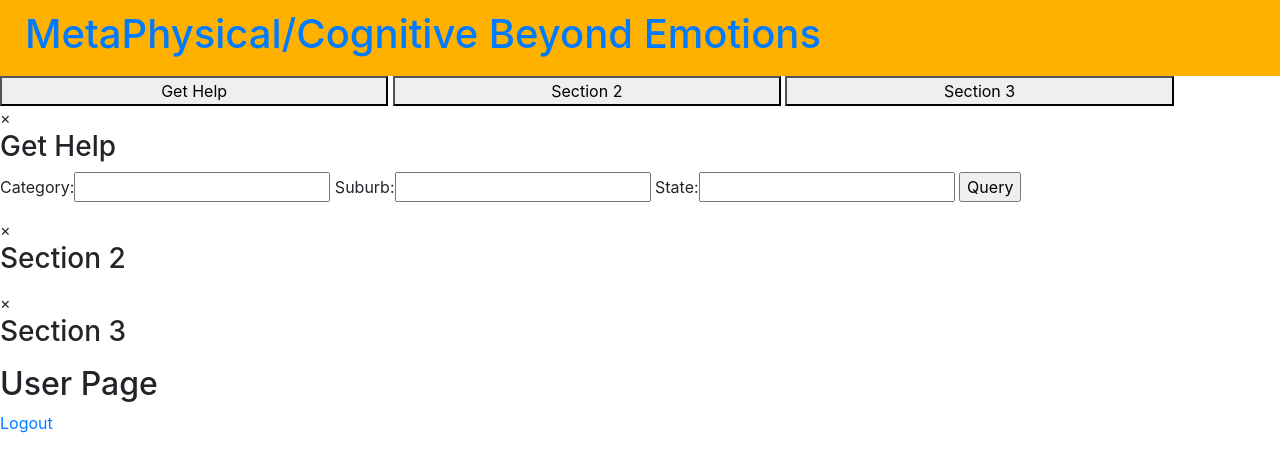
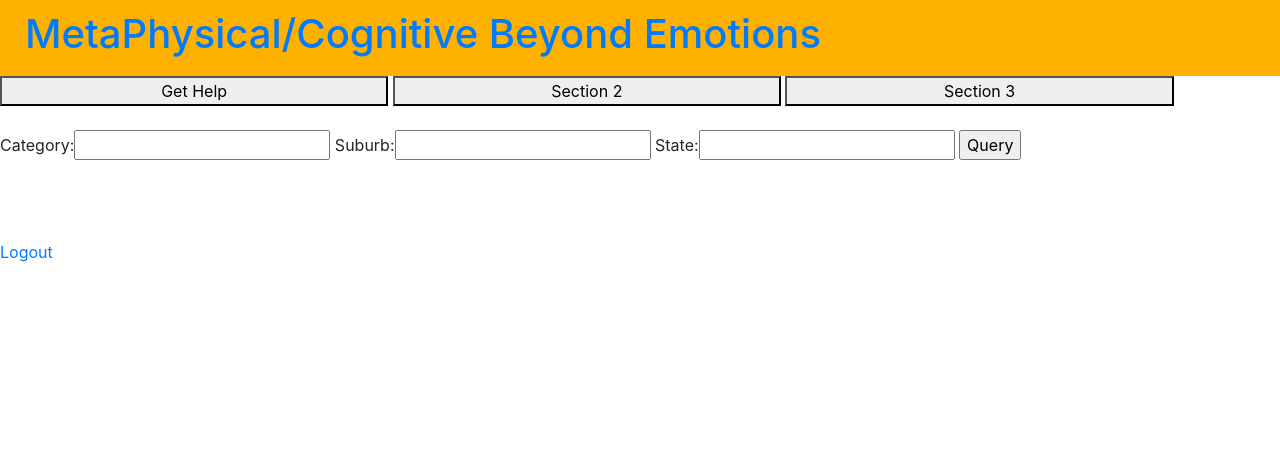
Before and after one commit to ShristiChavhan/Cloud_Assisgnment3, a Flask app: page /FrontEnd in a window 1280 px wide. Shown: the top 472 px of the page. Run offline with Flask 2, Linux system fonts and the light colour scheme; some libraries are stand-ins or nearby versions.

Commit message:
Update FrontEnd.html

```diff
--- a/templates/FrontEnd.html
+++ b/templates/FrontEnd.html
@@ -10,35 +10,38 @@
         <script src="https://rawgit.com/aws/amazon-cognito-identity-js/master/dist/aws-cognito-sdk.min.js"></script>
 <script src="https://rawgit.com/aws/amazon-cognito-identity-js/master/dist/amazon-cognito-identity.min.js"></script>
 
+
+
     </head>
+
+
 
 
     <body>
 
+
+
     <script>
-        function openAccordion(evt, sectionName) {
-        // Declare all variables
+function openAccordion(evt, Name) {
   var i, tabcontent, tablinks;
-        // Get all elements with class="tabcontent" and hide them
   tabcontent = document.getElementsByClassName("tabcontent");
   for (i = 0; i < tabcontent.length; i++) {
     tabcontent[i].style.display = "none";
   }
-
-         // Get all elements with class="tablinks" and remove the class "active"
   tablinks = document.getElementsByClassName("tablinks");
   for (i = 0; i < tablinks.length; i++) {
     tablinks[i].className = tablinks[i].className.replace(" active", "");
   }
-
-  // Show the current tab, and add an "active" class to the button that opened the tab
-  document.getElementById(sectionName).style.display = "block";
+  document.getElementById(Name).style.display = "block";
   evt.currentTarget.className += " active";
 }
 </script>
 
 
-        <form method="POST" action="/LoginPage">
+
+
+
+        <!-- <form method="POST" action="/LoginPage"> -->
         <div class="sf_cols container-fluid c19-banner">
             <div class="sfContentBlock">
                 <div>
@@ -47,41 +50,76 @@
             </div>
         </div>
 
+
+
         <div class="tab">
-            <button class="tablinks" style="width:30.33%" onclick="openAccordion(event, 'id1')">Get Help</button>
-            <button class="tablinks" style="width:30.33%" onclick="openAccordion(event, 'id2')">Section 2</button>
-            <button class="tablinks" style="width:30.33%" onclick="openAccordion(event, 'id3')">Section 3</button>
+            <button class="tablinks" style="width:30.33%" onclick="openAccordion(event, 'GetHelp')">Get Help</button>
+            <button class="tablinks" style="width:30.33%" onclick="openAccordion(event, 'Section2')">Section 2</button>
+            <button class="tablinks" style="width:30.33%" onclick="openAccordion(event, 'Section3')">Section 3</button>
         </div>
 
 
+
+
         <form method="POST" action="/Query">
-        <div id="id1" class="tabcontent">
-            <span onclick="this.parentElement.style.display= none" class="topright">&times</span>
-            <h3>Get Help</h3>
+        <div id="GetHelp" class="tabcontent">
+            <br>
             Category:<input type="text" name="category">
             Suburb:<input type="text" name="suburb">
             State:<input type="text" name="state">
             <input type="submit" name ="query" value = Query>
-            <p>{{var}}</p>
+            <p></p>
+
+            {% if show_table %}
+    <table class="table mt-4">
+      <thead class="thead-dark">
+        <tr>
+          <th scope="col">#</th>
+          <th scope="col">ID</th>
+          <th scope="col">Email</th>
+          <th scope="col">Suburb</th>
+          <th scope="col">State</th>
+          <th scope="col">Category</th>
+          <th scope="col">Phone</th>
+          <th scope="col"></th>
+        </tr>
+      </thead>
+      {% for index,data in data %}
+      <tr>
+        <td>{{index+1}}</td>
+        <td>{{data.id}}</td>
+        <td>{{data.Email}}</td>
+        <td>{{data.Suburb}}</td>
+        <td>{{data.State}}</td>
+        <td>{{data.category}}</td>
+        <td>{{data.Phone}}</td>
+
+
+      </tr>
+      {% endfor %}
+    </table>
+    {% endif %}
 
         </div>
     </form>
 
-        <div id="id2" class="tabcontent">
-            <span onclick="this.parentElement.style.display='none'" class="topright">&times</span>
-            <h3>Section 2</h3>
+        <div id="Section2" class="tabcontent">
+
+
+
+             <br>
             <p></p>
         </div>
 
-        <div id="id3" class="tabcontent">
-            <span onclick="this.parentElement.style.display='none'" class="topright">&times</span>
-            <h3>Section 3</h3>
-            <p></p>
+        <div id="Section3" class="tabcontent">
+
+             <br>
+
         </div>
         <div class="wrapper">
-        <h2>User Page</h2>
+
              <div class="form-group">
-                <tr><a href="https://localraj.auth.us-east-2.amazoncognito.com/logout?client_id=4a1e7lni0hfekh7abkp9cu7om8&logout_uri=https://mentadoc.com" type="submit" class="linkname" class="button" id="facebookid" value="Facebook">Logout</a></tr>
+                <tr><a class="button" href="https://localraj.auth.us-east-2.amazoncognito.com/logout?client_id=4a1e7lni0hfekh7abkp9cu7om8&logout_uri=https://mentadoc.com" type="submit" class="linkname" class="button" id="facebookid" value="Facebook" style="">Logout</a></tr>
             </div>
 
         </div>
```
Lines whose indentation alone changed are shown as unchanged.
